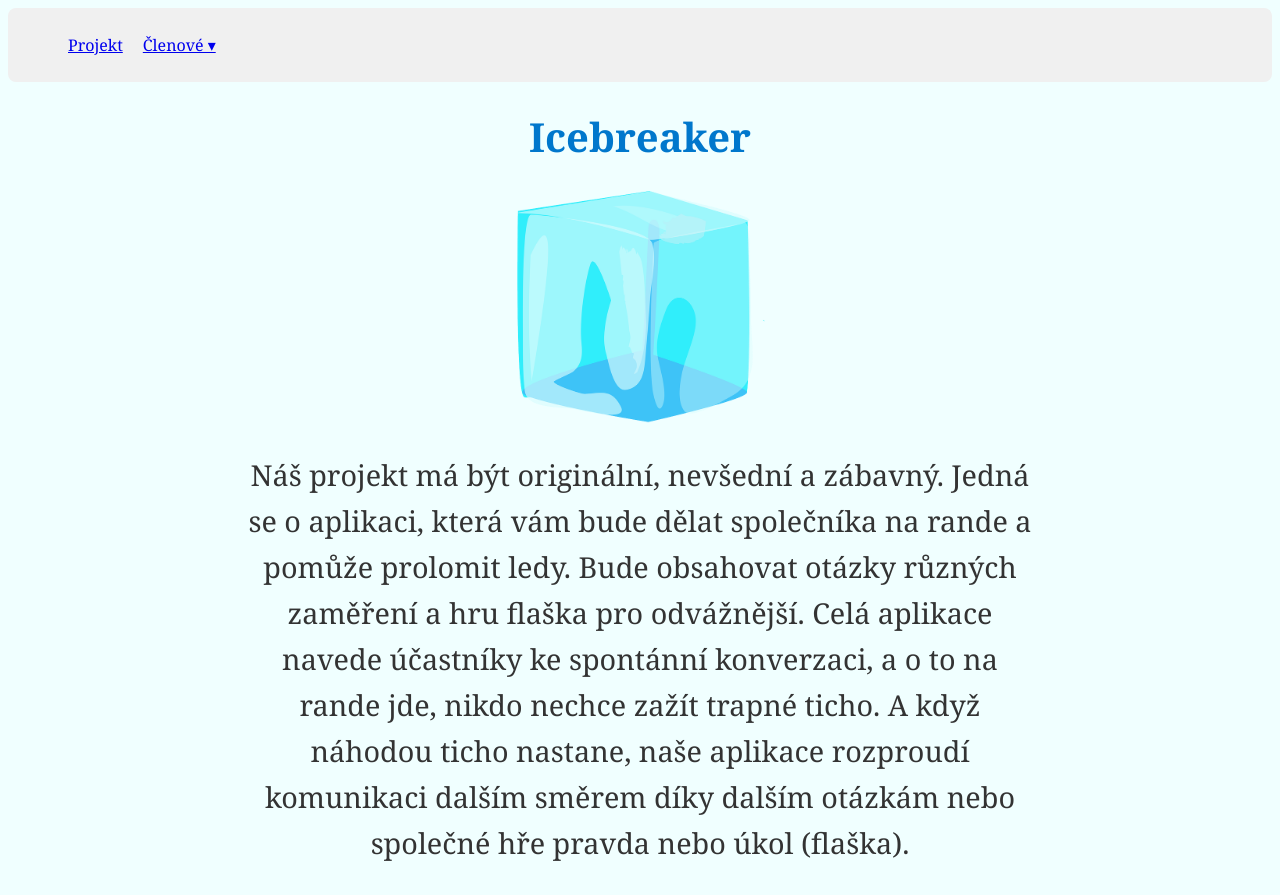
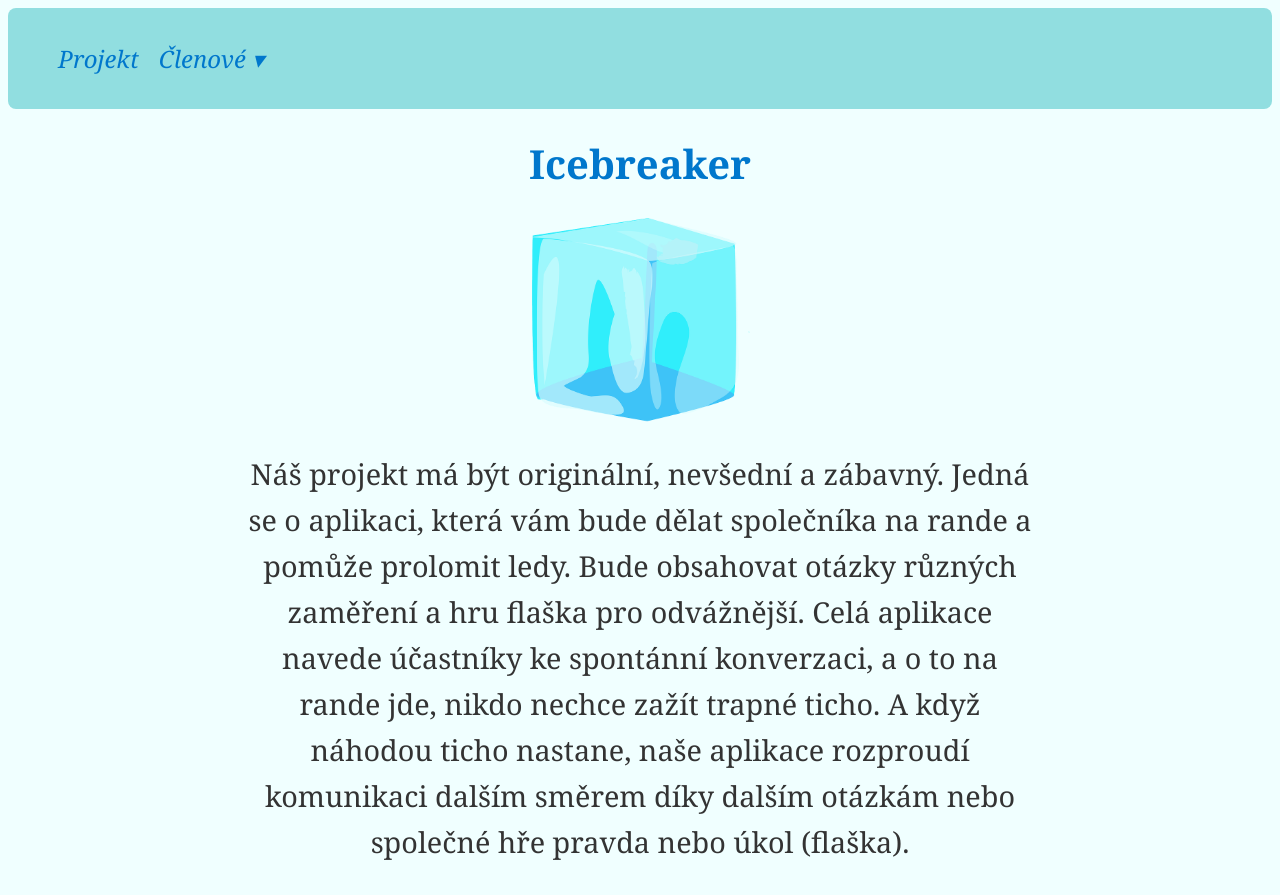
Before and after one commit to SimonaSusterova/o-projektu, a plain HTML site: page index.html in a window 1280 px wide. Drawn offline with Linux system fonts and the light colour scheme.

Commit message:
přidání stylu

```diff
--- a/index.html
+++ b/index.html
@@ -3,11 +3,14 @@
   <meta charset="UTF-8">
   <title>Icebreaker</title>
   <link rel="stylesheet" href="style.css">
+  <link rel="icon" href="favicon.png" type="image/png">
+   <link rel="icon" href="img/ice-34075_640.png">
 </head>
 <body>
 
 
   <nav>
+
     <ul class="menu">
       <li><a href="index.html">Projekt</a></li>
       <li class="dropdown">
@@ -18,6 +21,7 @@
         </ul>
       </li>
     </ul>
+
   </nav>
 
    <div class="container">
--- a/misa.css
+++ b/misa.css
@@ -2,10 +2,12 @@ h1 {
   color:#0077cc;
   font-size: 2.5em;
   font-weight: bold;
+  text-align: center;
 }
 
 body {
   background-color: azure;
+
 }
 
 p {
@@ -13,4 +15,11 @@ p {
     line-height: 1.6;
     color: #333;
     font-family: Cambria, Cochin, Georgia, Times, 'Times New Roman', serif;
+    text-align: center;
 }
+
+nav a {
+  color: #0077cc;  /* nebo třeba 'white', 'red', '#333' */
+  text-decoration: none;
+  font-size: 1.5rem;
+}
--- a/simca.css
+++ b/simca.css
@@ -2,10 +2,12 @@ h1 {
   color:#0077cc;
   font-size: 2.5em;
   font-weight: bold;
+   text-align: center;
 }
 
 body {
   background-color: azure;
+
 }
 
 p {
@@ -13,4 +15,11 @@ p {
     line-height: 1.6;
     color: #333;
     font-family: Cambria, Cochin, Georgia, Times, 'Times New Roman', serif;
+     text-align: center;
 }
+
+nav a {
+  color: #0077cc;  /* nebo třeba 'white', 'red', '#333' */
+  text-decoration: none;
+  font-size: 1.5rem;
+}
--- a/style.css
+++ b/style.css
@@ -1,22 +1,11 @@
 nav {
-  background-color: #f0f0f0;
-  padding: 10px 20px;
+  background-color: #91dee0;
+  padding: 10px 10px;
   border-radius: 8px;
-  margin-bottom: 20px;
+  margin-bottom: 10px;
+  font-style: oblique;
+  font-size: 1.5rem;
 }
-
-
-
-.menu > li {
-  position: relative;
-}
-
-
-
-.menu a:hover {
-  color: #0077cc;
-}
-
 
 .dropdown-content {
   display: none;
@@ -29,6 +18,11 @@ nav {
   min-width: 150px;
   box-shadow: 0 2px 8px rgba(170, 21, 21, 0.1);
   z-index: 10;
+}
+
+
+.menu > li {
+  position: relative;
 }
 
 
@@ -67,8 +61,14 @@ p {
   list-style: none;
   display: flex;
   gap: 20px;
+
 }
 
 .ice {
-  width: 250px;
+  width: 220px;
 }
+
+.menu a {
+  color: #0077cc; /* nebo jiný odstín modré dle potřeby */
+  text-decoration: none; /* volitelné: odstraní podtržení */
+}
```
Also changed, not shown: misa.html (+7 -1 lines), simca.html (+10 -1 lines).
